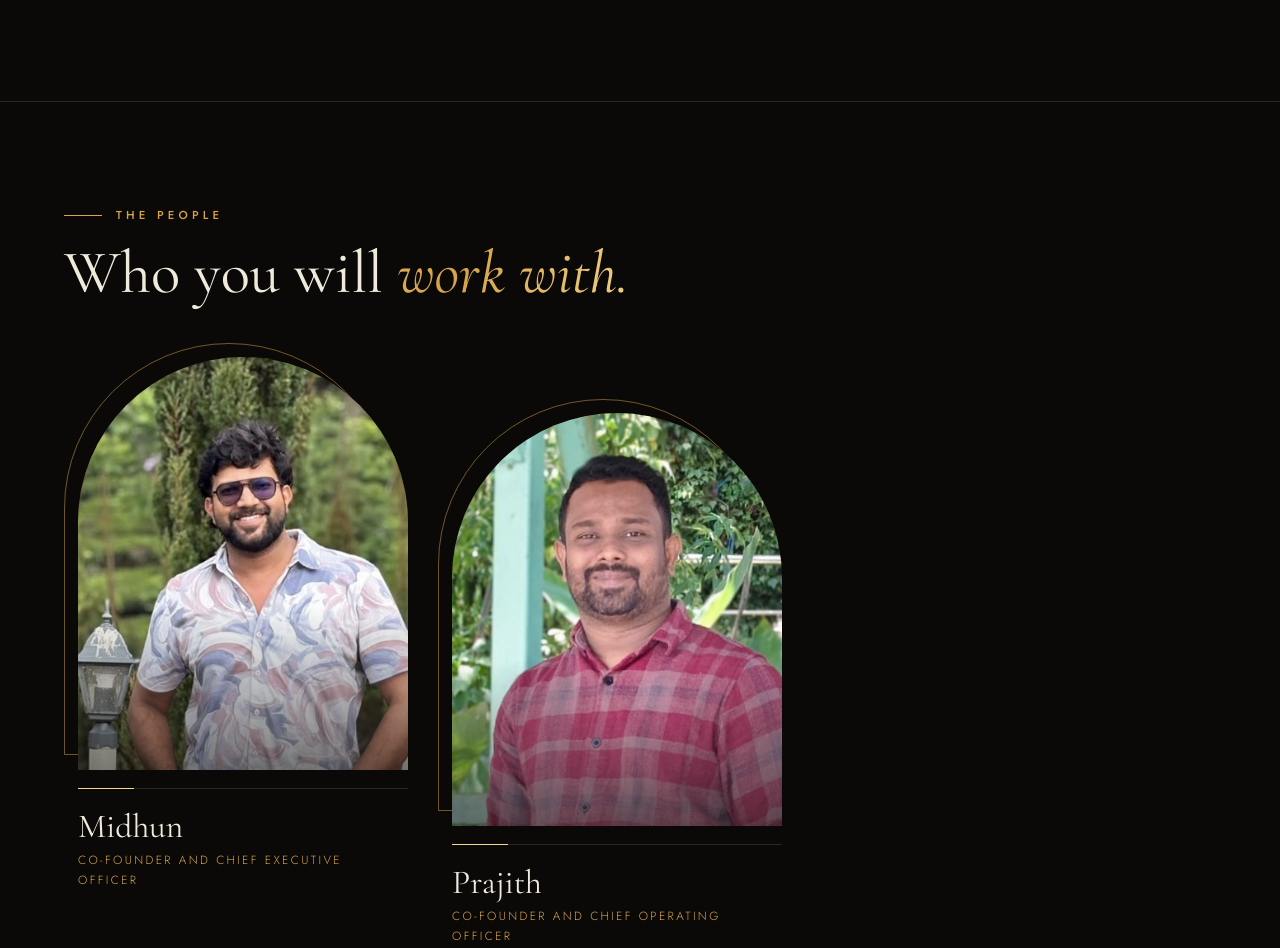
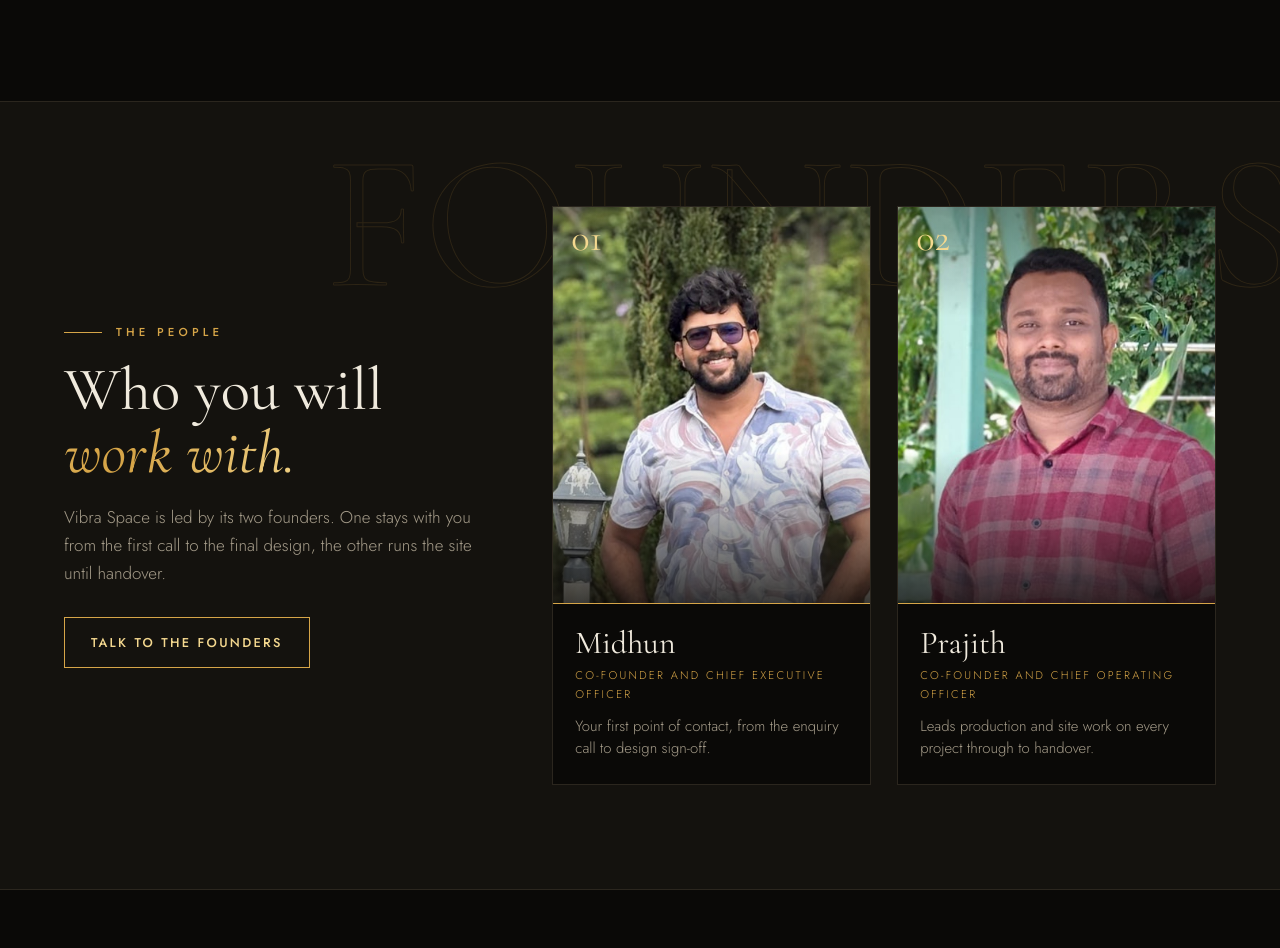
Before and after one commit to nikhilkilivayil/vibraspace-interiors, a plain HTML site: page index.html in a window 1280 px wide. Shown: the part 4585-5533 px from the top of the page. Drawn offline with nearby package versions, Linux system fonts and the light colour scheme; a web font is replaced by a local one.

Commit message:
Redesign founders section with aligned cards
Co-Authored-By: Claude Fable 5.2 <noreply@anthropic.com>
Claude-Session: https://claude.ai/code/session_01H7wpwY9Tot6sZd5vwTnhVZ

```diff
--- a/index.html
+++ b/index.html
@@ -188,21 +188,26 @@ nav.links a:hover::after{transform:scaleX(1)}
 @media (max-width:520px){.steps{grid-template-columns:1fr}}
 
 /* team */
-.team{display:grid;grid-template-columns:repeat(2,minmax(0,330px));gap:44px;padding-left:14px}
-.person{position:relative}
-.person:nth-child(even){margin-top:56px}
-.portrait{position:relative;aspect-ratio:4/5;border-radius:999px 999px 0 0;overflow:hidden;display:grid;place-items:center;font-family:var(--display);font-size:7rem;color:var(--gold-hi);background:radial-gradient(circle at 50% 30%,rgba(214,165,72,.28),var(--panel) 70%)}
-.portrait img{width:100%;height:100%;object-fit:cover;object-position:50% 20%;filter:saturate(.85);transition:transform 1.2s var(--ease),filter .6s}
+#team{background:var(--panel);overflow:hidden}
+#team::before{content:"FOUNDERS";position:absolute;right:-20px;top:26px;font-family:var(--display);font-size:clamp(5rem,15vw,13rem);line-height:1;color:transparent;-webkit-text-stroke:1px rgba(214,165,72,.13);pointer-events:none;white-space:nowrap}
+.team-wrap{position:relative;display:grid;grid-template-columns:.78fr 1.22fr;gap:64px;align-items:center}
+.team-wrap .btn{margin-top:30px}
+.team{display:grid;grid-template-columns:1fr 1fr;gap:26px;align-items:start}
+.person{position:relative;background:var(--ink);border:1px solid var(--line);transition:border-color .5s,transform .6s var(--ease)}
+.person:hover{border-color:rgba(214,165,72,.7);transform:translateY(-6px)}
+.portrait{position:relative;aspect-ratio:4/5;overflow:hidden;display:grid;place-items:center;font-family:var(--display);font-size:7rem;color:var(--gold-hi);background:radial-gradient(circle at 50% 30%,rgba(214,165,72,.28),var(--panel) 70%)}
+.portrait img{width:100%;height:100%;object-fit:cover;object-position:50% 18%;filter:saturate(.88);transition:transform 1.2s var(--ease),filter .6s}
 .person:hover .portrait img{transform:scale(1.06);filter:saturate(1.05)}
-.portrait::after{content:"";position:absolute;inset:0;background:linear-gradient(180deg,transparent 60%,rgba(10,9,7,.55))}
-.person::before{content:"";position:absolute;left:-14px;right:14px;top:-14px;aspect-ratio:4/5;border:1px solid rgba(214,165,72,.5);border-radius:999px 999px 0 0;transition:transform .7s var(--ease)}
-.person:hover::before{transform:translate(6px,6px)}
-.person .who{position:relative;padding:20px 0 0;margin-top:18px;border-top:1px solid var(--line)}
-.person .who::before{content:"";position:absolute;left:0;top:-1px;width:56px;height:1px;background:var(--gold-hi);transition:width .7s var(--ease)}
-.person:hover .who::before{width:100%}
-.person h3{font-size:2.1rem}
-.person p{margin:6px 0 0;color:var(--gold);font-size:.74rem;letter-spacing:.2em;text-transform:uppercase}
-@media (max-width:640px){.team{grid-template-columns:1fr;max-width:330px}.person:nth-child(even){margin-top:0}}
+.portrait::after{content:"";position:absolute;inset:0;background:linear-gradient(180deg,rgba(10,9,7,.35) 0%,transparent 28%,transparent 62%,rgba(10,9,7,.8))}
+.portrait .frame{position:absolute;inset:12px;border:1px solid rgba(244,216,143,.75);z-index:2;clip-path:inset(0 100% 0 0);transition:clip-path .9s var(--ease)}
+.person:hover .frame{clip-path:inset(0)}
+.portrait .no{position:absolute;left:18px;top:12px;z-index:3;font-size:2.4rem;line-height:1;color:var(--gold-hi)}
+.person .who{padding:22px 22px 24px;border-top:1px solid var(--gold)}
+.person h3{font-size:2rem}
+.person .role{margin:6px 0 0;color:var(--gold);font-size:.7rem;letter-spacing:.2em;text-transform:uppercase}
+.person .note{margin:12px 0 0;color:var(--mute);font-size:.93rem;line-height:1.5}
+@media (max-width:980px){.team-wrap{grid-template-columns:1fr;gap:40px}}
+@media (max-width:520px){.team{grid-template-columns:1fr;max-width:360px}}
 
 /* social */
 .social{display:grid;grid-template-columns:repeat(3,1fr);gap:22px}
@@ -358,9 +363,12 @@ footer .wrap{display:flex;flex-wrap:wrap;gap:12px;justify-content:space-between}
 </section>
 
 <section id="team" style="border-top:1px solid var(--line)">
-  <div class="wrap">
-    <div class="sec-head rv">
-      <div><p class="eyebrow">The people</p><h2>Who you will <em>work with.</em></h2></div>
+  <div class="wrap team-wrap">
+    <div class="rv">
+      <p class="eyebrow">The people</p>
+      <h2>Who you will <em>work with.</em></h2>
+      <p class="lead">Vibra Space is led by its two founders. One stays with you from the first call to the final design, the other runs the site until handover.</p>
+      <a class="btn ghost" href="#contact">Talk to the founders</a>
     </div>
     <div class="team" id="teamList"></div>
   </div>
@@ -454,10 +462,12 @@ const SERVICES = [
   ["Commercial spaces","Offices, shops and clinics designed for daily use.","office"]
 ];
 
-/* photo is optional: "media/prajith.jpg" */
+/* photo and note are optional */
 const TEAM = [
-  { name:"Midhun",  role:"Co-Founder and Chief Executive Officer", photo:"media/midhun.jpg" },
-  { name:"Prajith", role:"Co-Founder and Chief Operating Officer", photo:"media/prajith.jpg" }
+  { name:"Midhun",  role:"Co-Founder and Chief Executive Officer", photo:"media/midhun.jpg",
+    note:"Your first point of contact, from the enquiry call to design sign-off." },
+  { name:"Prajith", role:"Co-Founder and Chief Operating Officer", photo:"media/prajith.jpg",
+    note:"Leads production and site work on every project through to handover." }
 ];
 /* ===================== end of editable block ===================== */
 
@@ -510,7 +520,9 @@ showSpace(0); autoSpace();
 TEAM.forEach((p, i) => {
   const c = el("div", "person rv"), av = el("div", "portrait"); c.style.setProperty("--d", i * .12 + "s");
   if (p.photo) { const im = el("img"); im.src = p.photo; im.alt = p.name; av.append(im); } else av.textContent = p.name[0];
-  const t = el("div", "who"); t.append(el("h3", "", p.name), el("p", "", p.role));
+  av.append(el("span", "frame"), el("span", "no", String(i + 1).padStart(2, "0")));
+  const t = el("div", "who"); t.append(el("h3", "", p.name), el("p", "role", p.role));
+  if (p.note) t.append(el("p", "note", p.note));
   c.append(av, t); $("teamList").append(c);
 });
 
```
